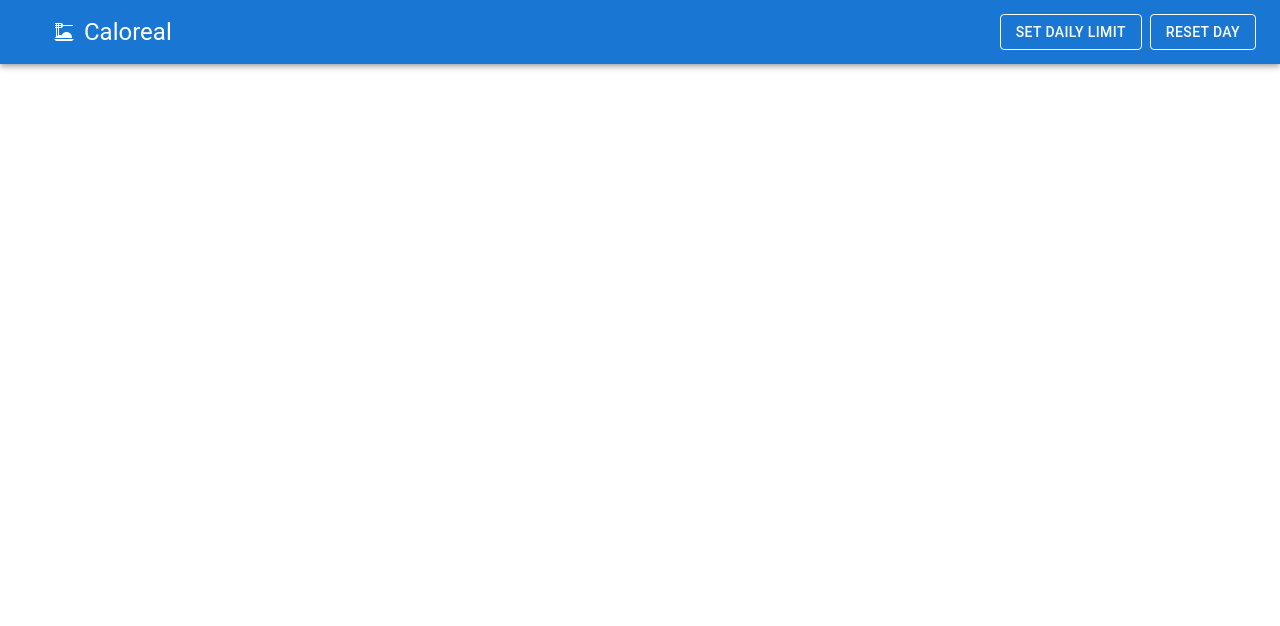
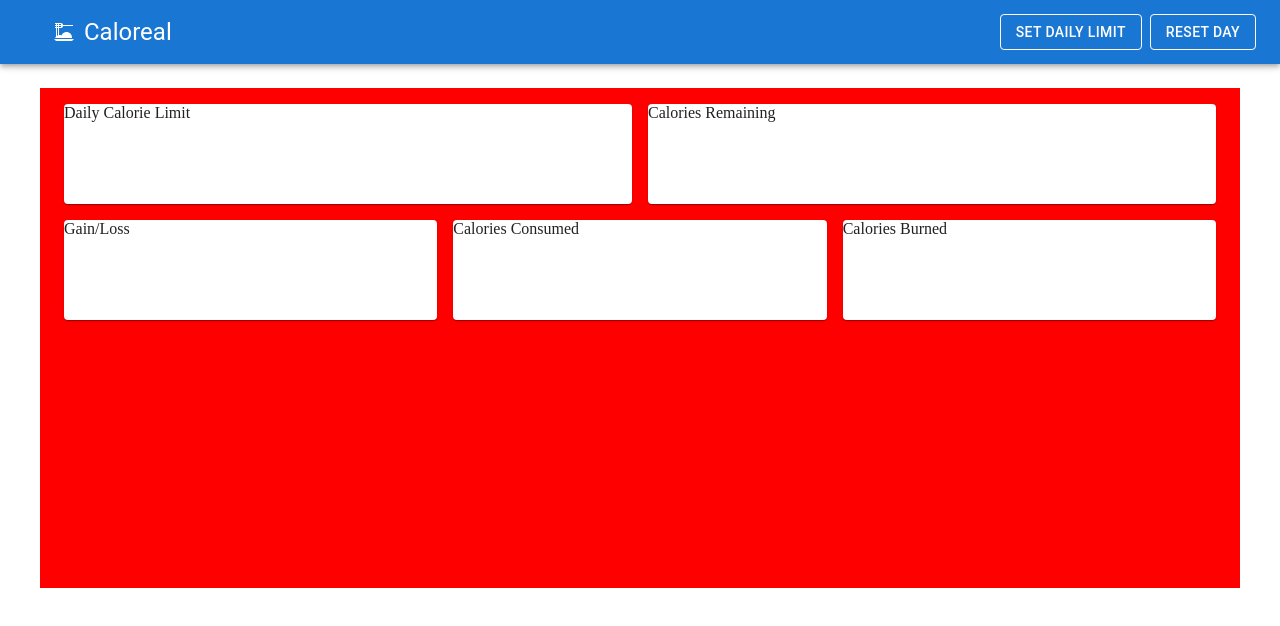
Before and after one commit to Hungle2911/Caloreal, a React (Vite) app: page / in a window 1280 px wide. Shown: the top 626 px of the page. Built offline with nearby package versions, Linux system fonts and the light colour scheme.

Commit message:
feat: display basic layout of user's stat

```diff
--- /dev/null
+++ b/src/components/Stats.tsx
@@ -0,0 +1,29 @@
+import { Card, Container, Grid } from "@mui/material";
+
+const Stats = () => {
+  return (
+    <>
+      <Container sx={{ mt: 5, bgcolor: "red", height: 500 }}>
+        <Grid container spacing={2}>
+          <Grid item xs={6}>
+            <Card sx={{ height: 100 }}>Daily Calorie Limit</Card>
+          </Grid>
+          <Grid item xs={6}>
+            <Card sx={{ height: 100 }}>Calories Remaining</Card>
+          </Grid>
+          <Grid item xs={4}>
+            <Card sx={{ height: 100 }}>Gain/Loss</Card>
+          </Grid>
+          <Grid item xs={4}>
+            <Card sx={{ height: 100 }}>Calories Consumed</Card>
+          </Grid>
+          <Grid item xs={4}>
+            <Card sx={{ height: 100 }}>Calories Burned</Card>
+          </Grid>
+        </Grid>
+      </Container>
+    </>
+  );
+};
+
+export default Stats;
--- a/src/routes/MainPage.tsx
+++ b/src/routes/MainPage.tsx
@@ -1,9 +1,14 @@
-import Header from "../components/Header"
+import Header from "../components/Header";
+import Stats from "../components/Stats";
 
 const MainPage = () => {
   return (
-    <Header />
-  )
-}
+    <>
+      <Header />
 
-export default MainPage
+      <Stats />
+    </>
+  );
+};
+
+export default MainPage;
```
